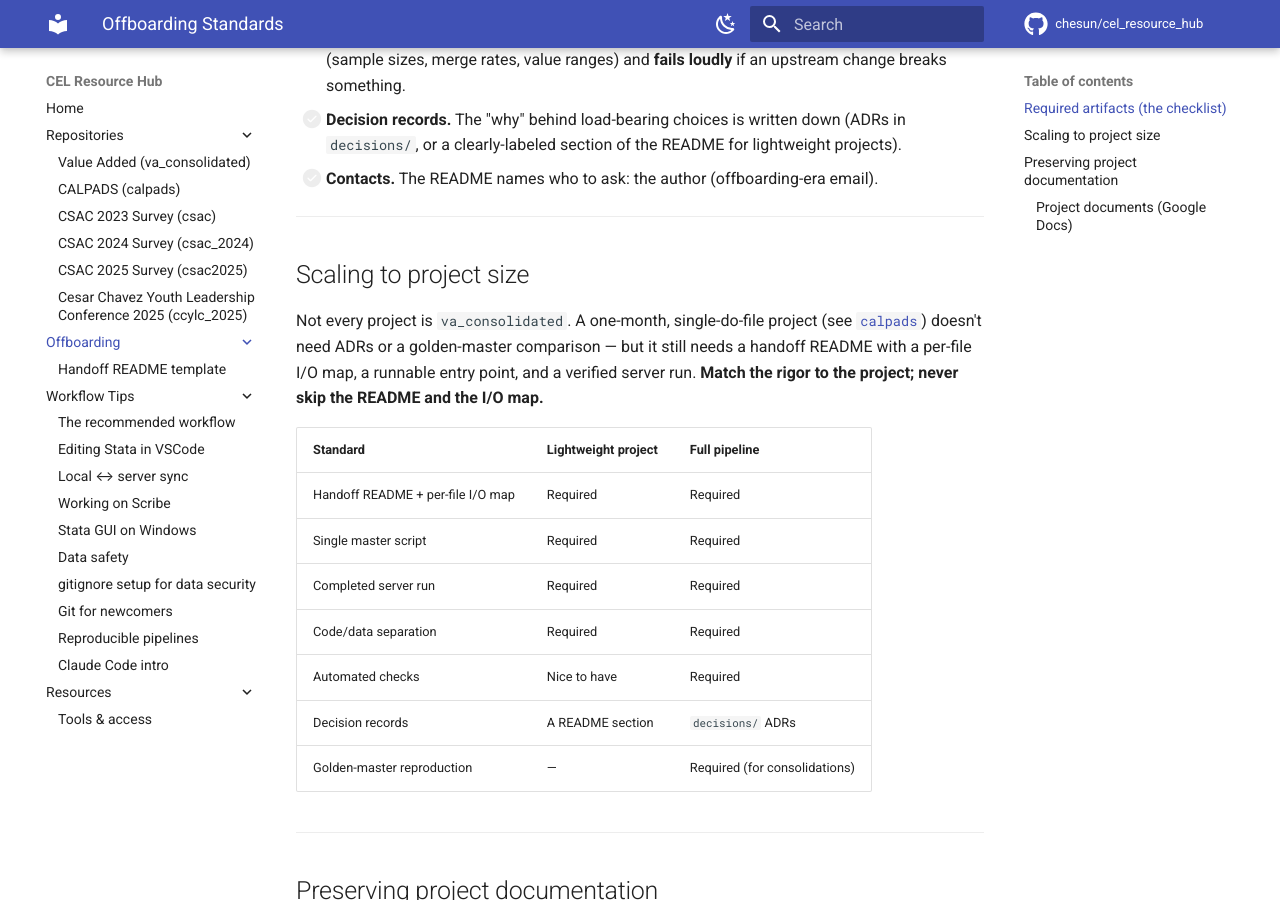
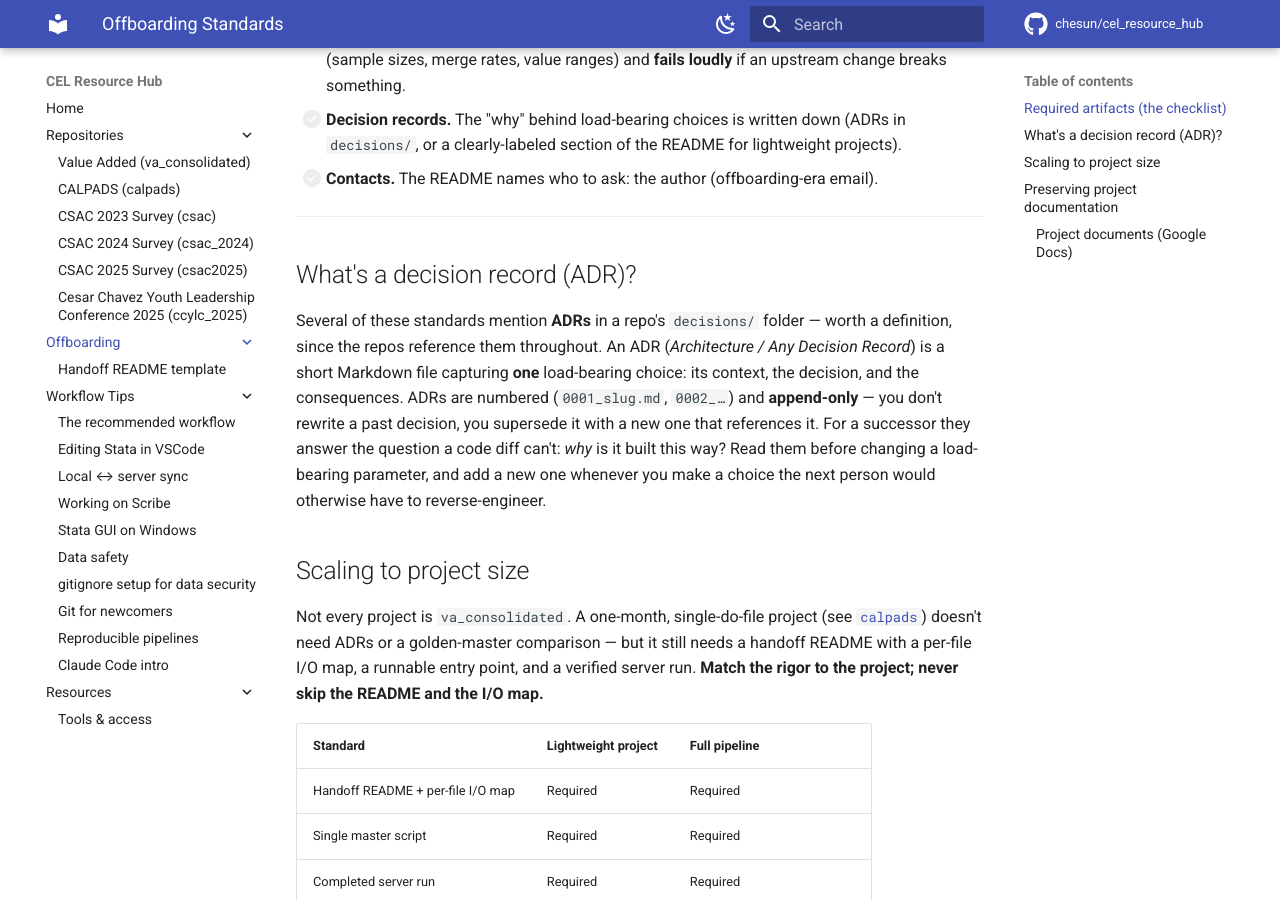
Before and after one commit to chesun/cel_resource_hub, an MkDocs documentation site: the page built from docs/offboarding/index.md, in a window 1280 px wide and 900 px high, scrolled down 1154 px. Built offline with MkDocs 1.6.1 and Material for MkDocs 9.7.7, drawn with Linux system fonts in a browser that asks for light colours; comment, search, counter and statistics services are not loaded.

Commit message:
Explain ADRs (referenced throughout but never defined)
ADRs/decisions/ are referenced 8x across 5 pages but never explained. Add
a concise "What's a decision record (ADR)?" section on the Offboarding
page (their natural home) and link the reproducible-pipelines tip to it.

mkdocs build --strict: exit 0, no warnings; cross-link anchor verified.

Co-Authored-By: Claude Opus 4.8 (1M context) <noreply@anthropic.com>

```diff
--- a/docs/offboarding/index.md
+++ b/docs/offboarding/index.md
@@ -29,6 +29,17 @@ A repo is offboarding-ready when all of these are true:
 - [ ] **Contacts.** The README names who to ask: the author (offboarding-era email).
 
 ---
+
+## What's a decision record (ADR)?
+
+Several of these standards mention **ADRs** in a repo's `decisions/` folder — worth a definition,
+since the repos reference them throughout. An ADR (*Architecture / Any Decision Record*) is a
+short Markdown file capturing **one** load-bearing choice: its context, the decision, and the
+consequences. ADRs are numbered (`0001_slug.md`, `0002_…`) and **append-only** — you don't rewrite
+a past decision, you supersede it with a new one that references it. For a successor they answer
+the question a code diff can't: *why* is it built this way? Read them before changing a
+load-bearing parameter, and add a new one whenever you make a choice the next person would
+otherwise have to reverse-engineer.
 
 ## Scaling to project size
 
--- a/docs/workflow-tips/reproducible-pipelines.md
+++ b/docs/workflow-tips/reproducible-pipelines.md
@@ -112,5 +112,6 @@ trusting them.
     phase you changed.
 
 !!! tip "Decision records"
-    The "why" behind load-bearing choices lives in a repo's `decisions/` folder (ADRs) — read
-    those before changing a load-bearing parameter.
+    The "why" behind load-bearing choices lives in a repo's `decisions/` folder
+    ([ADRs](../offboarding/index.md#whats-a-decision-record-adr)) — read those before changing a
+    load-bearing parameter.
```
